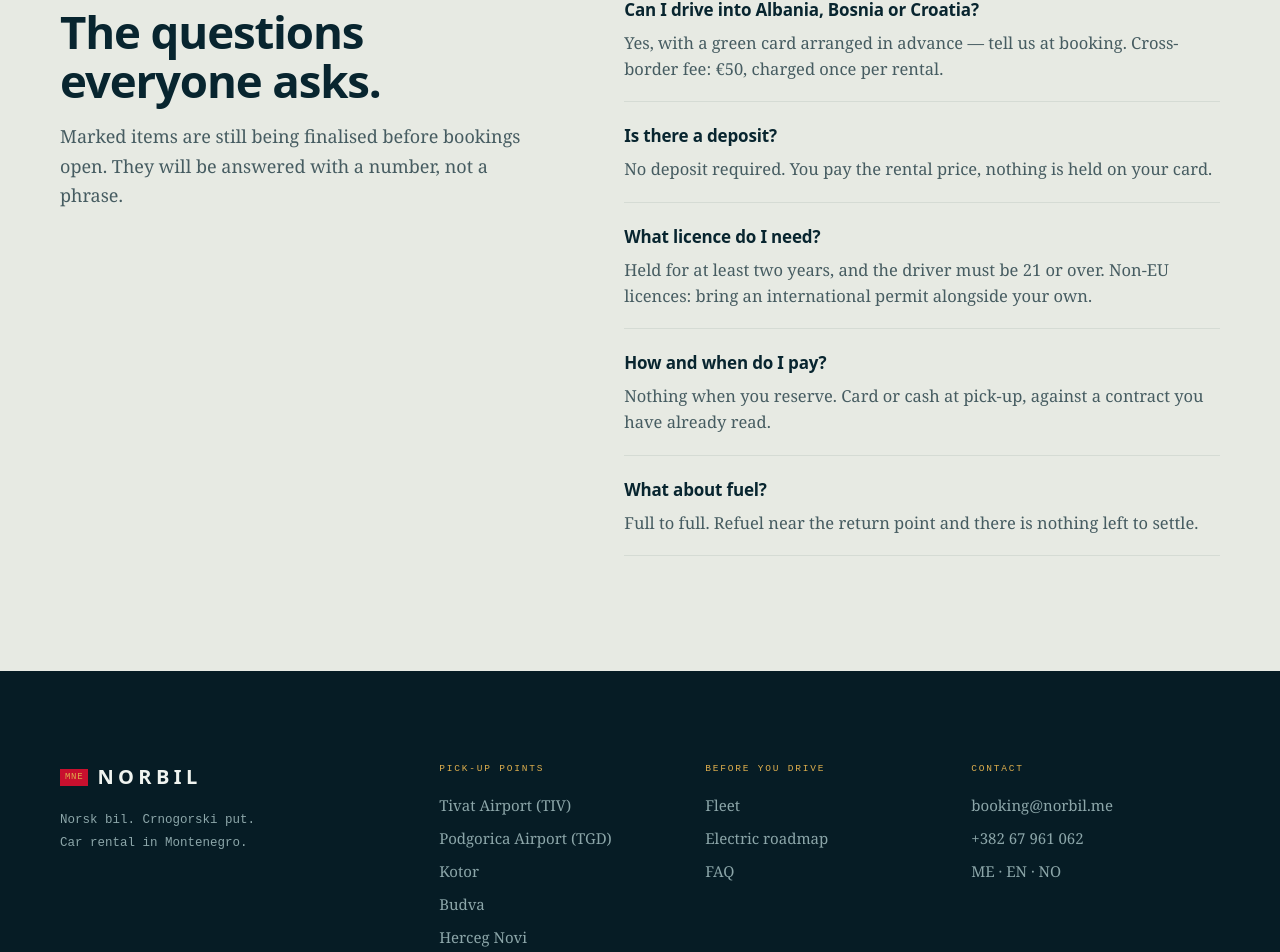
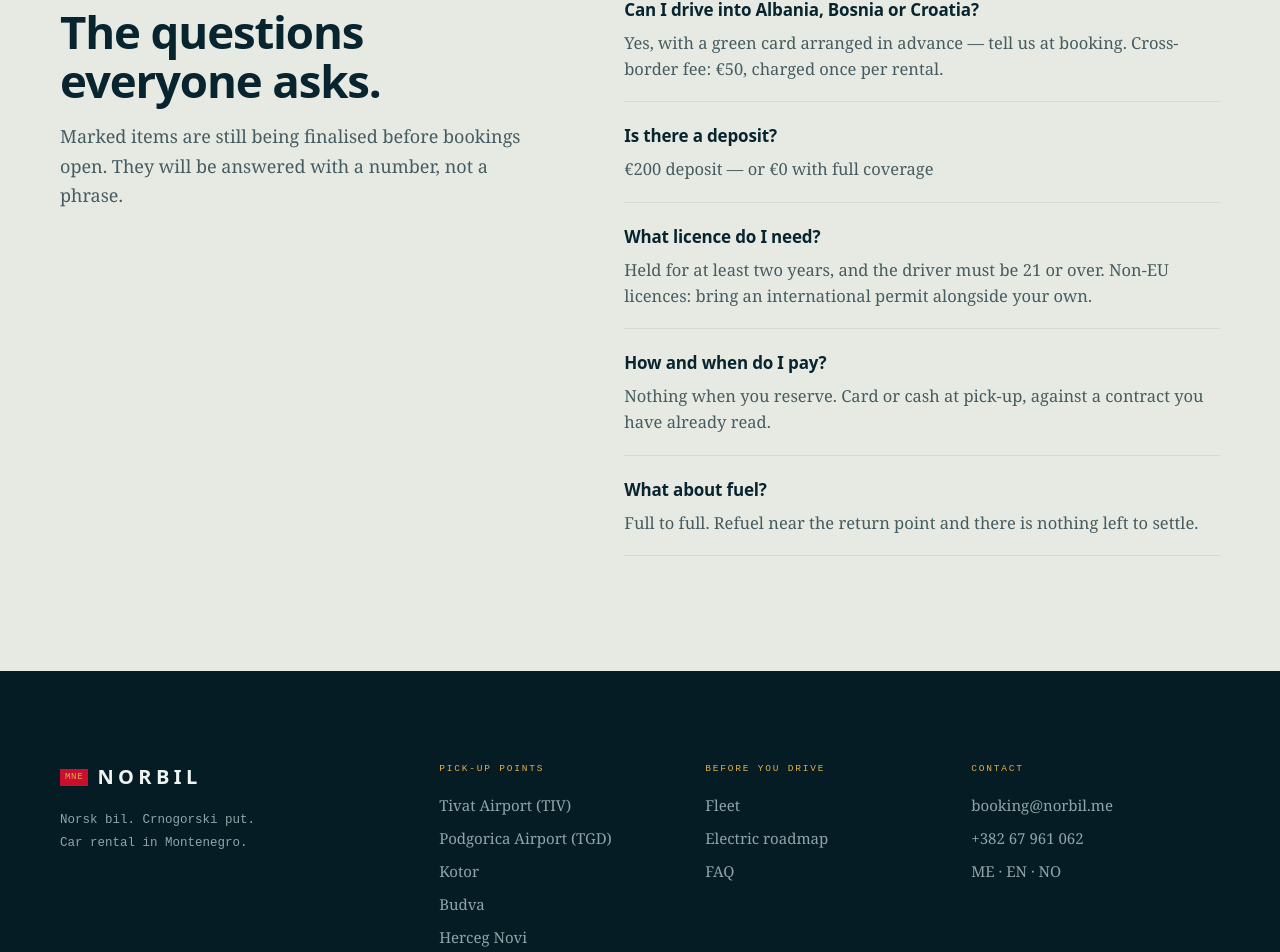
Before and after one commit to Dusko89/Norbil-rent-a-car, a React (Vite) app: page / in a window 1280 px wide. Shown: the part 4871-5823 px from the top of the page. Built offline with nearby package versions, Linux system fonts and the light colour scheme.

Commit message:
Update deposit policy to €200 or €0 with full coverage
- CarPage Good to know, FAQ and Terms aligned to new policy
- Full coverage framed as removing the deposit
- Kept the no-hidden-fees guarantee in Terms

```diff
--- a/src/components/Faq.jsx
+++ b/src/components/Faq.jsx
@@ -30,7 +30,7 @@ const Faq = () => {
 
                         <div className={styles.row}>
                             <h3>Is there a deposit?</h3>
-                            <p>No deposit required. You pay the rental price, nothing is held on your card.</p>
+                            <p>€200 deposit — or €0 with full coverage</p>
                         </div>
 
                         <div className={styles.row}>
--- a/src/pages/CarPage.jsx
+++ b/src/pages/CarPage.jsx
@@ -109,7 +109,7 @@ const CarPage = () => {
                     <div className={styles.terms}>
                         <div className={styles.term}>
                             <span>Deposit</span>
-                            <span>No deposit required</span>
+                            <span>€200 deposit — or €0 with full coverage</span>
                         </div>
 
                         <div className={styles.term}>
--- a/src/pages/Terms.jsx
+++ b/src/pages/Terms.jsx
@@ -149,6 +149,8 @@ const Terms = () => {
                     NORBIL will not charge an undisclosed security deposit or mandatory fee that has not
                     been communicated as part of the applicable reservation or rental terms.
                 </p>
+                <p>The standard security deposit is €200, held at pick-up and released at drop-off. Guests who take full coverage are not charged a deposit.</p>
+                <p>NORBIL will not charge an undisclosed security deposit or mandatory fee that has not been communicated as part of the applicable reservation or rental terms.</p>
 
                 <h2 className={styles.h2}>9. Cancellation and No-Show Conditions</h2>
                 <p>
```
